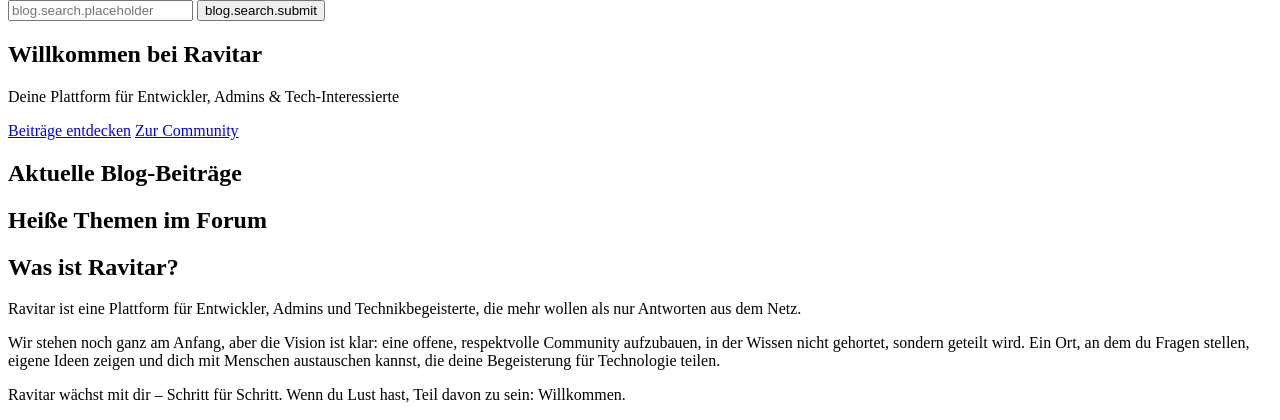
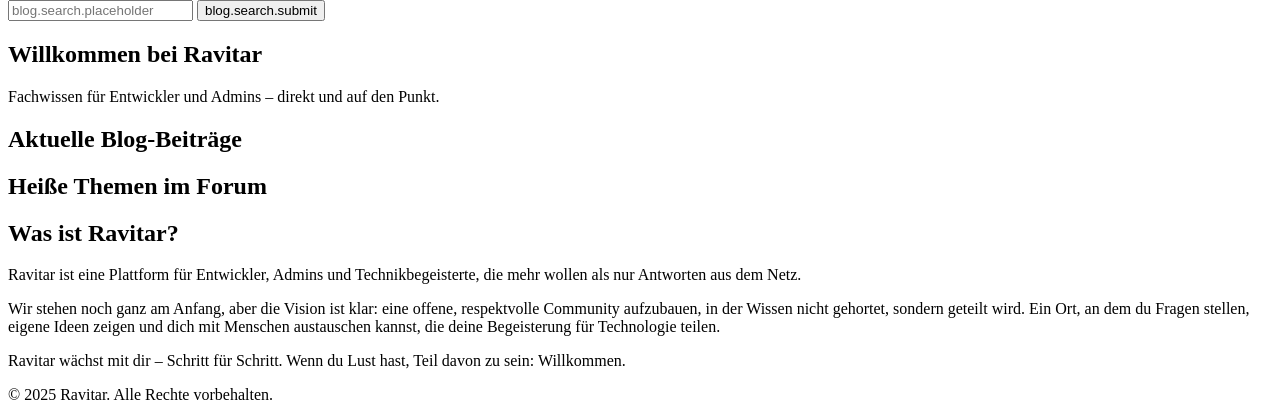
Before and after one commit to ChristianSeip/ravitar-platform, a Symfony app: template templates/page/landing.html.twig in a window 1280 px wide. Shown: the part 108-528 px from the top of the page. Run offline with Twig, Linux system fonts and the light colour scheme; the template is opened without the code that fills it, so the values that code supplies are empty; some libraries are stand-ins or nearby versions.

Commit message:
Update: Slogan changed, buttons removed

```diff
--- a/templates/page/landing.html.twig
+++ b/templates/page/landing.html.twig
@@ -12,13 +12,8 @@
         <div class="container mx-auto px-4 py-24 lg:py-32 relative z-10 text-center">
             <h1 class="text-5xl md:text-6xl font-extrabold text-white leading-tight animate-fade-in-up">Willkommen bei Ravitar</h1>
             <p class="mt-4 text-xl md:text-2xl text-white/90 animate-fade-in-up animate-delay-200">
-                Deine Plattform für Entwickler, Admins & Tech-Interessierte
+                Fachwissen für Entwickler und  Admins – direkt und auf den Punkt.
             </p>
-
-            <div class="mt-8 flex flex-col items-center sm:flex-row sm:justify-center gap-4 animate-fade-in-up animate-delay-400">
-                <a href="{{ path('blog_post_list') }}" class="btn-contrast text-center">Beiträge entdecken</a>
-                <a href="https://forum.ravitar.com" class="btn-secondary text-center">Zur Community</a>
-            </div>
         </div>
     </section>
 
```
